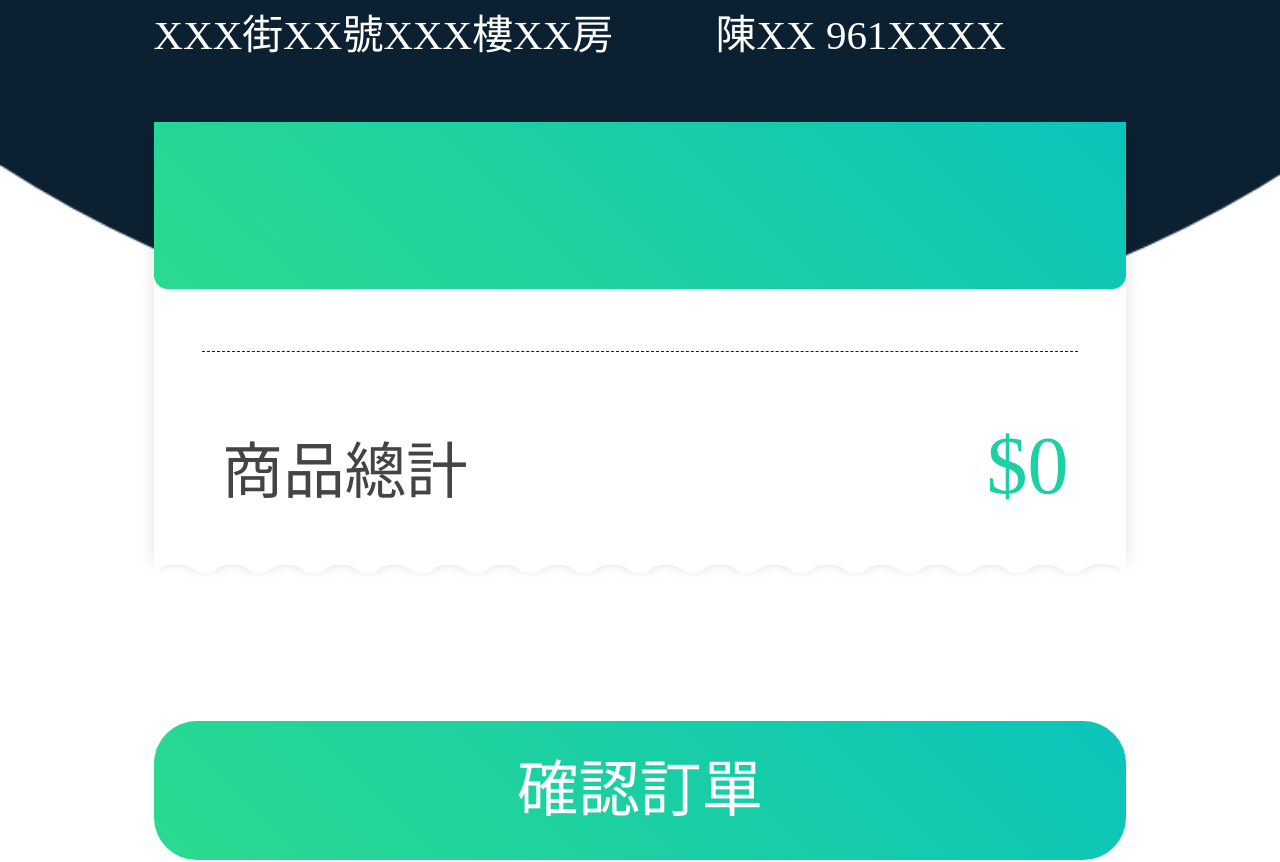
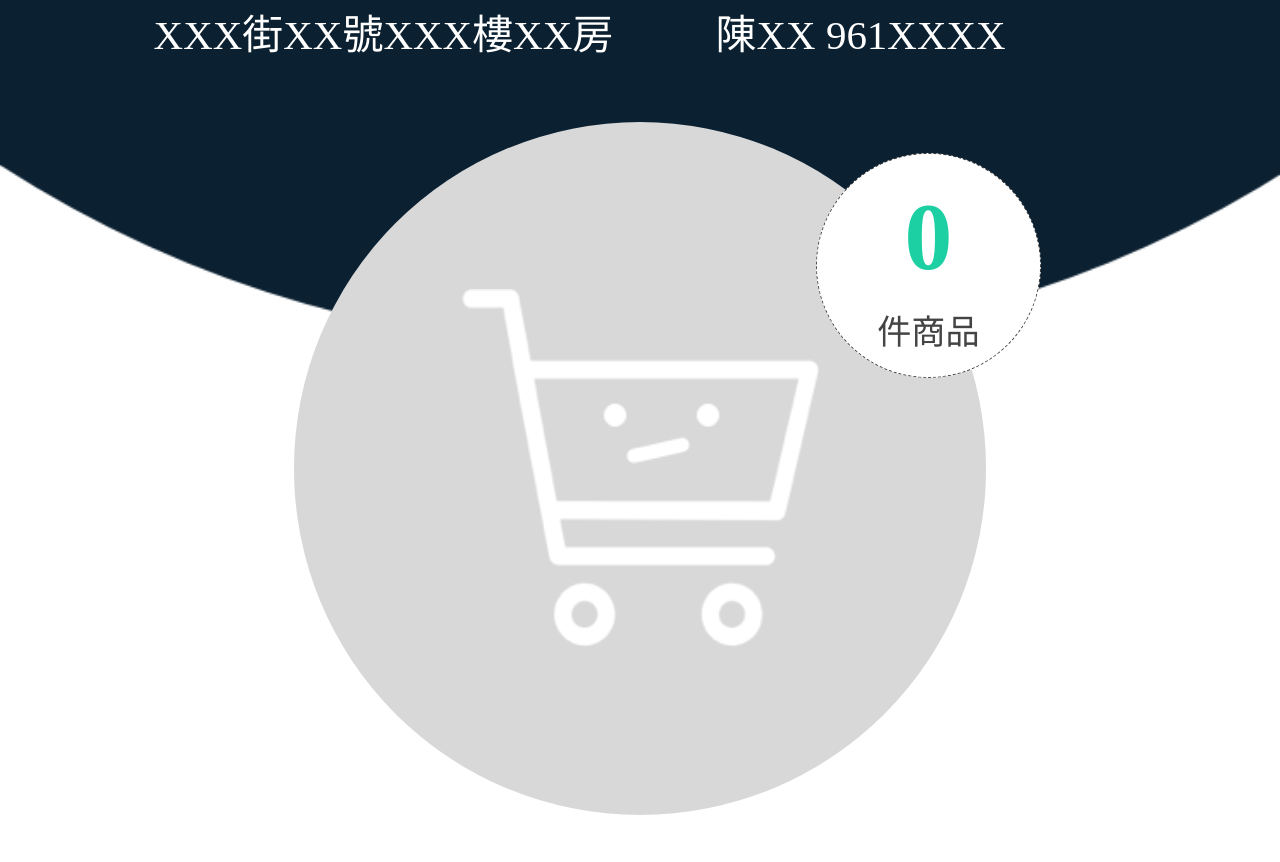
Before and after one commit to Deliti/marketonline, a Vue app: page /#/shopCart in a window 1280 px wide. Shown: the part 520-1382 px from the top of the page. Built offline with nearby package versions, Linux system fonts and the light colour scheme.

Commit message:
对接部分接口

```diff
--- a/src/utils/env.js
+++ b/src/utils/env.js
@@ -28,7 +28,6 @@ const defaultPosition = {
 if (process.env.NODE_ENV == 'development') {
 	basePath = ''
 	baseUrl = '/api';
-
 }else{
 	basePath = '';
 	baseUrl = 'http://106.15.93.184:8087';
--- a/src/utils/fetch.js
+++ b/src/utils/fetch.js
@@ -40,11 +40,11 @@ export default async(type = 'GET', path = '', data = {}, method = 'fetch') => {
 			Object.defineProperty(requestConfig, 'body', {
 				value: sendConfig
 			})
-		}
+    }
 
 		try {
 			var response = await fetch(url, requestConfig);
-			var responseJson = await response.json();
+      var responseJson = await response.json();
 		} catch (error) {
 			throw new Error(error)
 		}
@@ -52,7 +52,7 @@ export default async(type = 'GET', path = '', data = {}, method = 'fetch') => {
 			// window.location.href = `/#/login`;
 			// removeStore('userInfo');
 		}
-		if(responseJson.result != ERR_OK) return responseJson.resultNote;
+    if(responseJson.code != ERR_OK) return responseJson.resultNote;
 		return responseJson
 	} else {
 		let requestObj;
@@ -70,8 +70,8 @@ export default async(type = 'GET', path = '', data = {}, method = 'fetch') => {
 		requestObj.open(type, url, true);
 		requestObj.setRequestHeader("Content-type", "application/x-www-form-urlencoded");
 		requestObj.setRequestHeader("Accept", "application/json");
-		requestObj.setRequestHeader("token", "token");
-		requestObj.send(sendData);
+		requestObj.setRequestHeader("token", token);
+    requestObj.send(sendData);
 		return new Promise(function(resolve,reject){
 			requestObj.onreadystatechange = () => {
 				if (requestObj.readyState == 4) {
@@ -84,7 +84,7 @@ export default async(type = 'GET', path = '', data = {}, method = 'fetch') => {
 							// window.location.href = `/shop/login`;
 							// removeStore('userInfo');
 						}
-						if(obj.result != ERR_OK) reject(new Error(obj.resultNote));
+            if(obj.result != ERR_OK) reject(new Error(obj.resultNote));
 						resolve(obj);
 					} else {
 						reject(new Error(requestObj.status));
--- a/src/utils/getData.js
+++ b/src/utils/getData.js
@@ -1,3 +1,7 @@
 import fetch from './fetch'
 
-// export const login = params => fetch('post', )
+export const login = params => fetch('post', '/merchant/app/user/login', params)
+export const register = params => fetch('post', '/merchant/app/user/register', params)
+export const resetPwd = params => fetch('post', '/merchant/app/user/resetPwd', params)
+export const getLeaderList = params => fetch('post', '/merchant/app/agent/select', params)
+export const getMyLeader = params => fetch('post', '/merchant/app/precedence/list', params)
--- a/src/viewseller/Finance.vue
+++ b/src/viewseller/Finance.vue
@@ -21,6 +21,9 @@
         </div>
       </div>
       <div class="order-container">
+        <section class="no-order-wrap">
+          <label>所選時段還沒有訂單哦</label>
+        </section>
         <section class="order-wrap" @click="linkjump('orderDetail')">
           <div class="order-title-box">
             <div class="flex-box">
@@ -173,6 +176,13 @@ export default {
           }
         }
       }
+    }
+    .no-order-wrap {
+      width: 100%;
+      padding-top: 2.5rem;
+      text-align: center;
+      font-size: 1.8rem;
+      color: #7C7C7C;
     }
     .order-wrap {
       width: 100%;
--- a/src/viewshop/Login.vue
+++ b/src/viewshop/Login.vue
@@ -29,6 +29,8 @@
 
 <script>
 import { validateInput } from 'utils/utils'
+import { Toast } from 'mint-ui'
+import { login } from 'utils/getData'
 export default {
   data () {
     return {
@@ -40,11 +42,20 @@ export default {
     linkjump (href) {
       this.$router.push(href)
     },
-    login () {
+    async login () {
       if (!this.verifyFrom()) {
         return false
       }
-      this.linkjump('home')
+      const params = {
+        phone: this.username,
+        password: this.password
+      }
+      const data = await login(params)
+      if (data.code == 0) {
+        Toast('登錄成功')
+        localStorage['token'] = data.token
+        this.linkjump('home')
+      }
     },
     verifyFrom () {
       const verifyUsername = validateInput({
--- a/src/viewshop/Orders.vue
+++ b/src/viewshop/Orders.vue
@@ -20,6 +20,9 @@
           </div>
         </div>
       </div>
+      <section class="no-order-wrap">
+        <label>所選時段還沒有訂單哦</label>
+      </section>
       <section class="order-wrap" @click="linkjump('orderDetail/orderid')">
         <div class="order-title-box">
           <div class="flex-box">
@@ -174,6 +177,13 @@ export default {
         }
       }
     }
+    .no-order-wrap {
+      width: 100%;
+      padding-top: 2.5rem;
+      text-align: center;
+      font-size: 1.8rem;
+      color: #7C7C7C;
+    }
     .order-wrap {
       width: 100%;
       box-shadow: 0 .2rem .4rem 0 rgba(0,0,0,0.09);
--- a/src/viewshop/ShopCart.vue
+++ b/src/viewshop/ShopCart.vue
@@ -37,7 +37,7 @@
           </div>
         </div>
       </div>
-      <div class="order-detail-wrap">
+      <div class="order-detail-wrap" v-if="shopCart.length > 0">
         <div class="detail-title">
           <label v-show="shopCart.length>0">{{goodCount}}件商品 / 總計 ${{cartMoney}}</label>
         </div>
@@ -91,6 +91,14 @@
           <label>商品總計</label>
           <span class="total-price">${{cartMoney}}</span>
         </div>
+      </div>
+      <div class="no-order-wrap" v-else>
+        <div class="no-order-bg"></div>
+        <div class="zero-box">
+          <b>0</b>
+          <span>件商品</span>
+        </div>
+        <p class="no-order-text">購物車裡還沒東西⋯</p>
       </div>
       <div class="submit-button" @click="comfirmOrder">
         <label>確認訂單</label>
@@ -429,6 +437,47 @@ export default {
         }
       }
     }
+    .no-order-wrap {
+      width: 20.3rem;
+      position: relative;
+      margin: 0 auto;
+      margin-bottom: 6rem;
+      .no-order-bg {
+        width: 100%;
+        height: 20.3rem;
+        margin-bottom: 2.4rem;
+        border-radius: 50%;
+        @include backImg('../assets/images/empty-cart.png');
+        background-position: center center;
+        background-size: 10.5rem 10.5rem;
+        background-color: #D8D8D8;
+      }
+      .zero-box {
+        position: absolute;
+        right: -1.6rem;top: .9rem;
+        width: 6.6rem;
+        height: 6.6rem;
+        border-radius: 50%;
+        background: #ffffff;
+        box-sizing: border-box;
+        border: 1px dashed #444444;
+        text-align: center;
+        padding-top: .5rem;
+        font-size: 1rem;
+        color: #444444;
+        b {
+          font-size: 2.8rem;
+          color: #1CD0A3;
+          display: block;
+          line-height: 3.9rem;
+        }
+      }
+      .no-order-text {
+        font-size: 1.8rem;
+        color: #D8D8D8;
+        text-align: center;
+      }
+    }
     .submit-button {
       width: 100%;
       height: 4.1rem;
--- a/vue.config.js
+++ b/vue.config.js
@@ -28,9 +28,12 @@ module.exports = {
     port: 8000,
     proxy: {
       '/api': {
-        target: 'http://106.15.93.184:8087',
+        target: 'http://134.175.241.207:8080',
         ws: true,
-        changeOrigin: true
+        changeOrigin: true,
+        pathRewrite: {
+          '^/api': ''
+        }
       }
     }
   },
```
Also changed, not shown: src/viewseller/Orders.vue (+10 -0 lines), src/viewshop/Register.vue (+69 -47 lines), src/assets/images/empty-cart.png (added), 1 other file (tests, documents, lock files or other folders).
